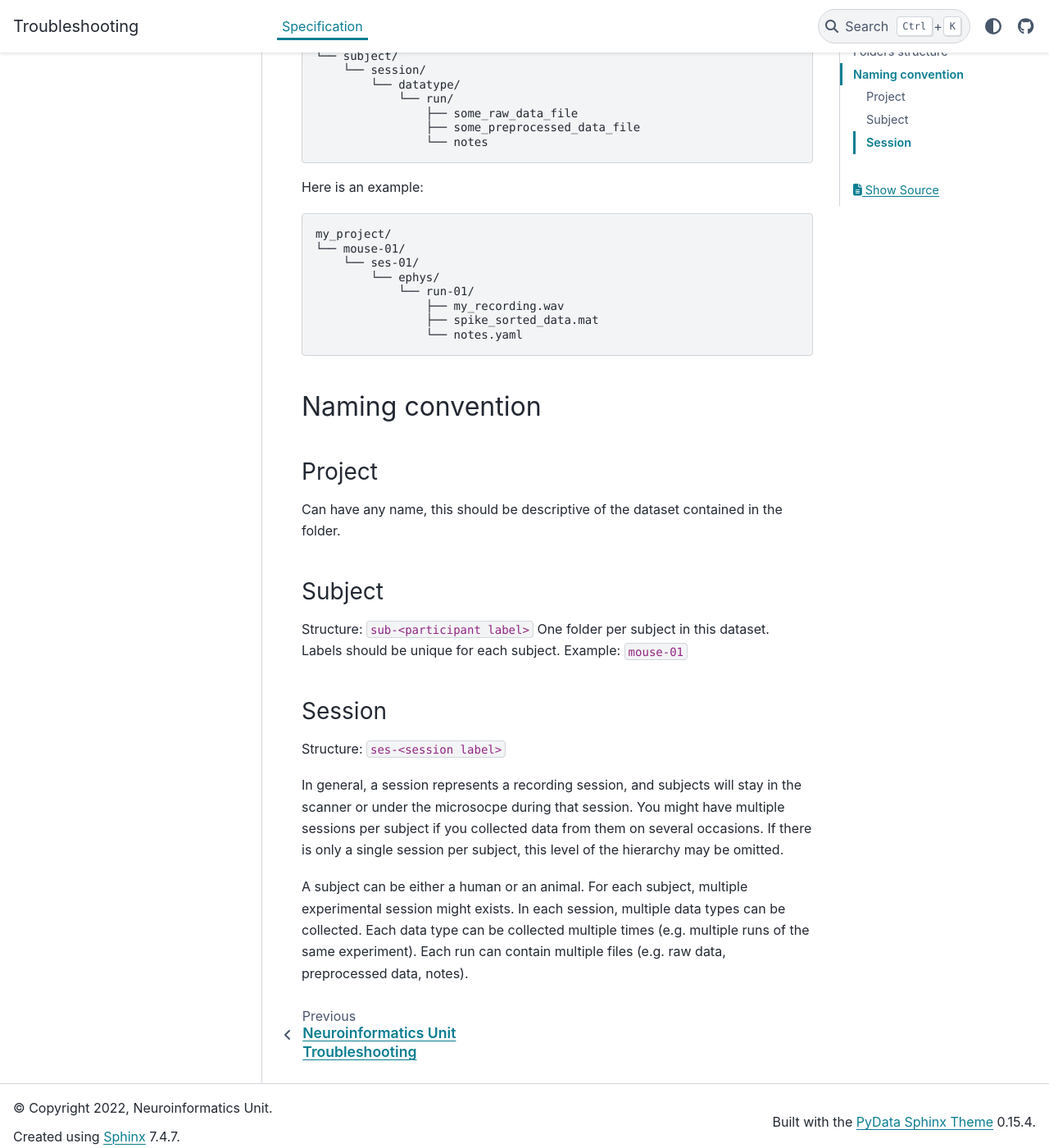
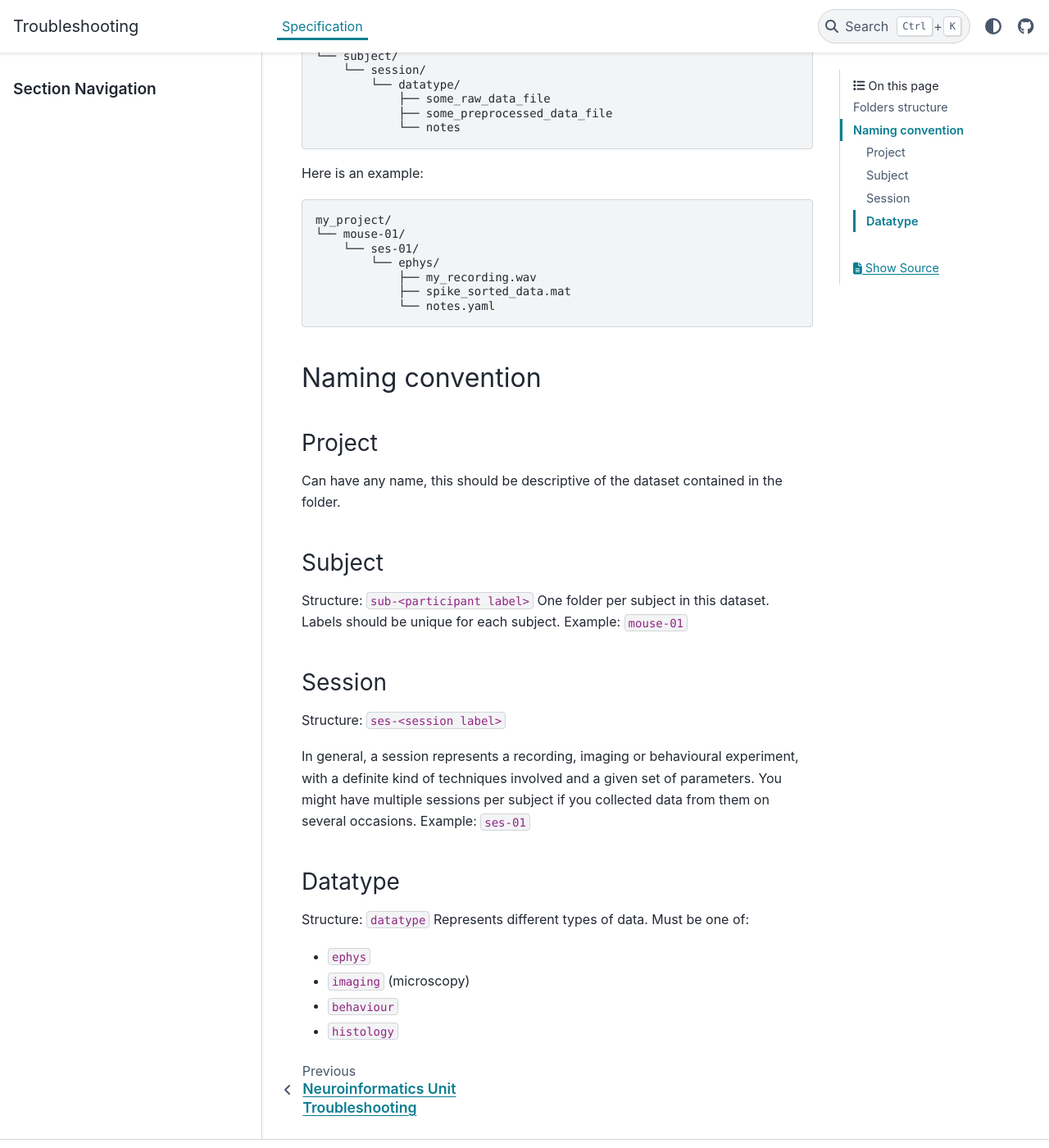
Before and after one commit to neuroinformatics-unit/NeuroBlueprint, a Sphinx documentation site: the page built from docs/source/folder_structure.md, in a window 1280 px wide and 1400 px high, scrolled down 336 px. Shown: the whole window at 82% size. Built offline with Sphinx 7.4.7 and the PyData theme 0.15.4, drawn with Linux system fonts in a browser that asks for light colours.

Commit message:
Add other details on folder naming

````diff
--- a/docs/source/folder_structure.md
+++ b/docs/source/folder_structure.md
@@ -6,10 +6,9 @@ project/
 └── subject/
     └── session/
         └── datatype/
-            └── run/
-                ├── some_raw_data_file
-                ├── some_preprocessed_data_file
-                └── notes
+            ├── some_raw_data_file
+            ├── some_preprocessed_data_file
+            └── notes
 ```
 
 Here is an example:
@@ -18,10 +17,9 @@ my_project/
 └── mouse-01/
     └── ses-01/
         └── ephys/
-            └── run-01/
-                ├── my_recording.wav
-                ├── spike_sorted_data.mat
-                └── notes.yaml
+            ├── my_recording.wav
+            ├── spike_sorted_data.mat
+            └── notes.yaml
 ```
 ## Naming convention
 
@@ -36,12 +34,13 @@ Example: `mouse-01`
 ### Session
 Structure: `ses-<session label>`
 
-In general, a session represents a recording session, and subjects will stay in the scanner or under the microsocpe during that session. You might have multiple sessions per subject if you collected data from them on several occasions. If there is only a single session per subject, this level of the hierarchy may be omitted.
+In general, a session represents a recording, imaging or behavioural experiment, with a definite kind of techniques involved and a given set of parameters. You might have multiple sessions per subject if you collected data from them on several occasions.
+Example: `ses-01`
 
-
-
-
-A subject can be either a human or an animal. For each subject, multiple experimental session might exists.
-In each session, multiple data types can be collected.
-Each data type can be collected multiple times (e.g. multiple runs of the same experiment).
-Each run can contain multiple files (e.g. raw data, preprocessed data, notes).
+### Datatype
+Structure: `datatype`
+Represents different types of data. Must be one of:
+- `ephys`
+- `imaging` (microscopy)
+- `behaviour`
+- `histology`
````
